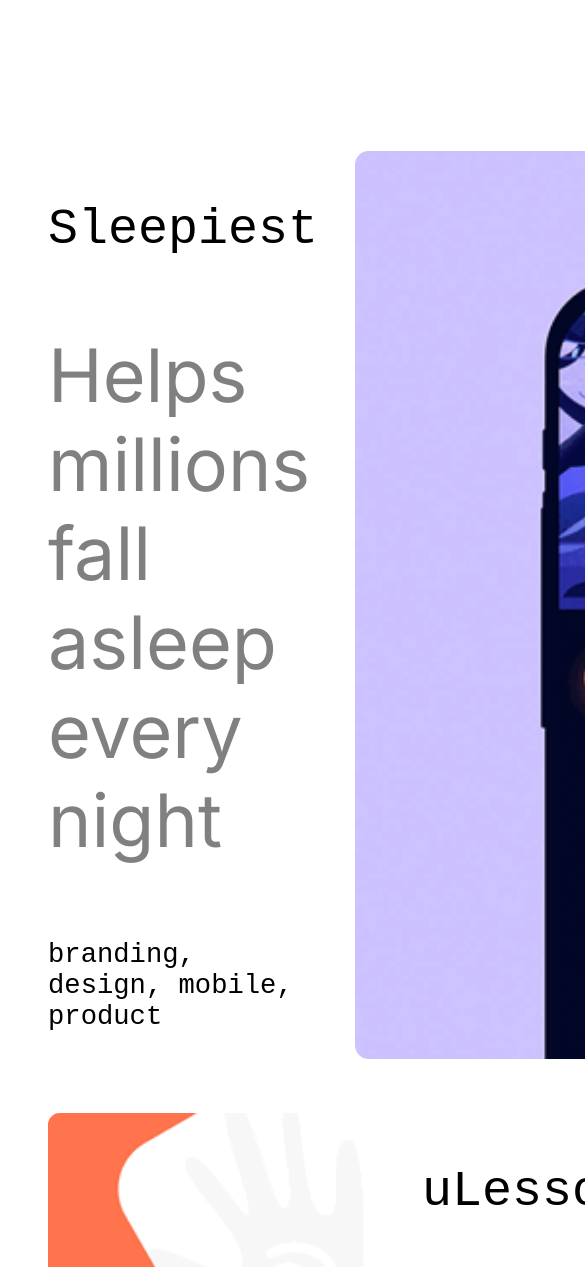
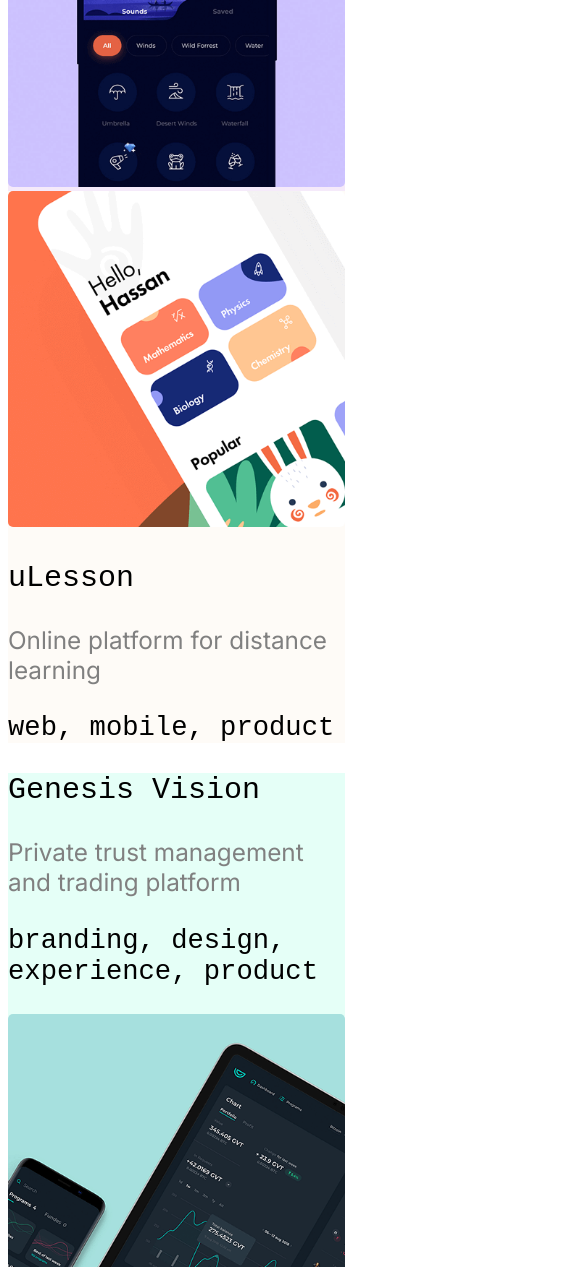
Before and after one commit to jesusfortea/2324_SMX2_M12.1_Fase4_A12_ForteaJes-s, a plain HTML site: page index.html in a window 390 px wide. Shown: the part 733-2000 px from the top of the page, 585 px wide, since content can reach past the window. Drawn offline with Linux system fonts and the light colour scheme; a web font is replaced by a local one.

Commit message:
Actualización semi-definitiva de @media

```diff
--- a/css/stylesheet.css
+++ b/css/stylesheet.css
@@ -47,6 +47,26 @@
     width: 60%;
 }
 
+.section_partition_2_2{
+    display: block;
+    width: 40%;
+}
+
+.section_partition_2_1{
+    display: flex;
+    width: 60%;
+}
+
+.section_partition_3_1{
+    display: block;
+    width: 40%;
+}
+
+.section_partition_3_2{
+    display: flex;
+    width: 60%;
+}
+
 /*
     Hacemos el segundo título para personalizarlo
 */
@@ -61,6 +81,16 @@
 */
 
 #section-1{
+    display: flex;
+    width: 100%;
+}
+
+#section-2{
+    display: flex;
+    width: 100%;
+}
+
+#section-3{
     display: flex;
     width: 100%;
 }
@@ -142,48 +172,126 @@
 
 #section25{
     width: 25%;
+    font-size: 120%;
+}
+
+#padding-top{
+    padding-top: 10%;
 }
 
 @media screen and (max-width: 800px){
     .section{
+        width: 90%;
+        padding-left: 0px;
+        padding-top: 0px;
+        padding-right: 0px;
+        padding-bottom: 0px;
+    }
+    #title{
+        font-size: 300%;
+        color: darkcyan;
+    }
+    .section_partition_1_1{
+        display: block;
+        width: 100%;
+    }
+    .section_partition_1_2{
+        display: block;
+        width: 100%;
+    }
+    .section_partition_2_2{
+        display: block;
         width: 100%;
     }
 
-    #title{
-        font-size: 500%;
-        color: darkcyan;
-    }
-
-    .style{
-        font-family: "Reddit Mono", monospace;
-        font-optical-sizing: auto;
-        font-weight: <weight>;
-        font-style: normal;
-    }
-
-    .section_partition_1_1{
+    .section_partition_2_1{
+        display: block;
         width: 100%;
     }
 
-    .section_partition_1_2{
+    .section_partition_3_1{
+        display: block;
         width: 100%;
     }
 
+    .section_partition_3_2{
+        display: block;
+        width: 100%;
+    }
+    #image{
+        width: 100%;
+        height: 100%;
+        border-radius: 1.5%;
+    }
     #section-1{
+        display: block;
+        width: 100%;
+        background-color: rgba(153, 50, 204, 0.1);
+    }
+    #section-2{
+        display: block;
+        width: 100%;
+        height: 100%;
+        background-color: rgba(250, 235, 215, 0.2);
+    }
+    #section-3{
+        display: block;
+        width: 100%;
+        height: 100%;
+        background-color: rgba(127, 255, 212, 0.2);
+    }
+    #first_title_section_1{
+        font-size: 30px;
+        padding-right: 15%;
+    }
+    #second-title-section-1{
+        color: gray;
+        font-size: 152%;
+    }
+    #section-2{
+        display: block;
         width: 100%;
     }
 
-    #first_title_section_1{
-        font-size: 50px;
+    #section-3{
+        display: block;
+        width: 100%;
     }
 
     .padding{
+        padding-left: 0%;
+        width: 15%;
     }
 
     .padding-2{
+        padding-right: 0%;
+        width: 15%;
     }
 
-    #image{
-        border-radius: 1.5%;
+    #padding-top{
+        padding-top: 0%;
+    }
+
+    #table{
+        background-color: black;
+        color: aliceblue;
+    }
+
+    #table_title{
+        padding-top: 5%;
+        padding-left: 2%;
+        font-size: 150%;
+        text-align: start;
+    }
+
+    #table_partition{
+        width: 100%;
+        display: flex;
+        padding-bottom: 5%;
+    }
+
+    #section25{
+        width: 50%;
+        font-size: 100%;
     }
 }
--- a/index.html
+++ b/index.html
@@ -48,23 +48,21 @@
         </section>
 
         <!-- Hacemos espacio entre sección y sección -->
-        <br>
-        <br>
-        <br>
+        <div id="padding-top"></div>
 
         <!-- Añadimos una sección para hacer el display flex -->
         <!-- Aplicamos las mismas clases para reutilizarlas -->
         <!-- Solamente cambiaremos una clase "padding" por "paddign-2" para hacer un padding-right -->
-        <section id="section-1">
+        <section id="section-2">
 
             <!-- Añadimos otra sección dentro de ella para dividirla en dos, 50% una y 50% otra -->
-            <section class="section_partition_1_2">
+            <section class="section_partition_2_1">
                 <section class="paddign-2"></section>
                 <img id="image" src="./img/SMX2-M12-A12-cuberto/section-2-m.png" alt="No se ha podido cargar la imagen">
             </section>
 
             <!-- Añadimos otra sección dentro de ella para dividirla en dos, 50% una y 50% otra -->
-            <section class="section_partition_1_1">
+            <section class="section_partition_2_2">
                 <p class="style" id="first_title_section_1">uLesson</p>
                 <p class="second_style" id="second-title-section-1">Online platform for distance learning</p>
                 <p class="style" id="text_section_1">web, mobile, product</p>
@@ -72,41 +70,36 @@
         </section>
 
         <!-- Hacemos espacio entre sección y sección -->
-        <br>
-        <br>
-        <br>
+        <div id="padding-top"></div>
 
         <!-- Añadimos una sección para hacer el display flex -->
-        <section id="section-1">
+        <section id="section-3">
 
             <!-- Añadimos otra sección dentro de ella para dividirla en dos, 50% una y 50% otra -->
-            <section class="section_partition_1_1">
+            <section class="section_partition_3_1">
                 <p class="style" id="first_title_section_1">Genesis Vision</p>
                 <p class="second_style" id="second-title-section-1">Private trust management and trading platform</p>
                 <p class="style" id="text_section_1">branding, design, experience, product</p>
             </section>
 
             <!-- Añadimos otra sección dentro de ella para dividirla en dos, 50% una y 50% otra -->
-            <section class="section_partition_1_2">
+            <section class="section_partition_3_2">
                 <section class="padding"></section>
                 <img id="image" src="./img/SMX2-M12-A12-cuberto/section-3-m.png" alt="No se ha podido cargar la imagen">
             </section>
         </section>
 
-        <!-- Hacemos espacio entre sección y sección -->
-        <br>
-        <br>
-        <br>
+    </section>
 
-    </section>
+    <!-- Cramos el pie de página insertando una "tabla" -->
     <footer id="table">
         <section class="second_style" id="table">
             <p id="table_title"><strong>Have an idea? Tell us about it</strong></p>
         <section class="second_style" id="table_partition">
             <section style="padding-left: 5%;" id="section25"><p> <strong>Product</strong>  <br><br> Features <br><br> Security <br><br> Enterprise <br><br> Customer stories </p></section>
-            <section id="section25"><p> <strong>Platform</strong> <br><br> Developer API <br><br> Partners <br><br> Atom <br><br> Electron </p></section>
-            <section id="section25"><p> <strong>Support</strong> <br><br> Help <br><br> Community Forum <br><br> Learning Lab <br><br> Certifications </p></section>
-            <section id="section25"><p> <strong>Company</strong> <br><br> About <br><br> Blog <br><br> Careers <br><br> Press </p></section>
+            <section style="padding-left: 5%;" id="section25"><p> <strong>Platform</strong> <br><br> Developer API <br><br> Partners <br><br> Atom <br><br> Electron </p></section>
+            <section style="padding-left: 5%;" id="section25"><p> <strong>Support</strong> <br><br> Help <br><br> Community Forum <br><br> Learning Lab <br><br> Certifications </p></section>
+            <section style="padding-left: 5%;" id="section25"><p> <strong>Company</strong> <br><br> About <br><br> Blog <br><br> Careers <br><br> Press </p></section>
         </section>
     </footer>
 </body>
```
